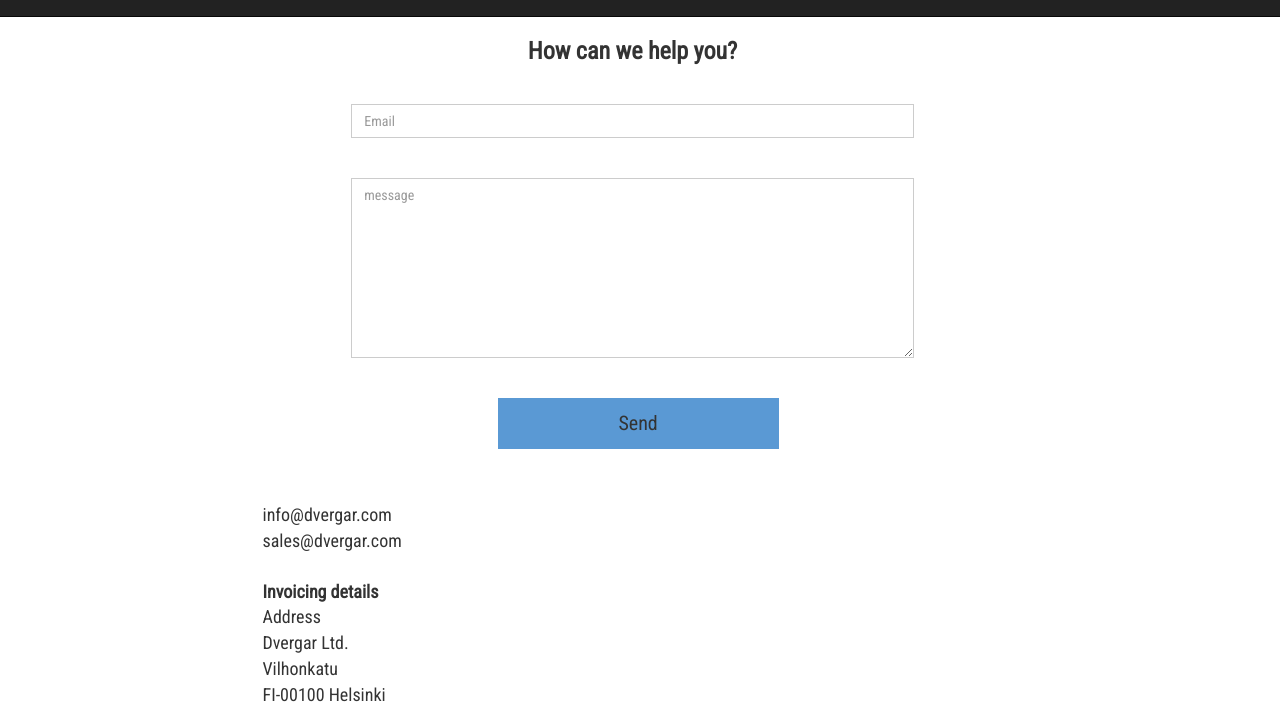
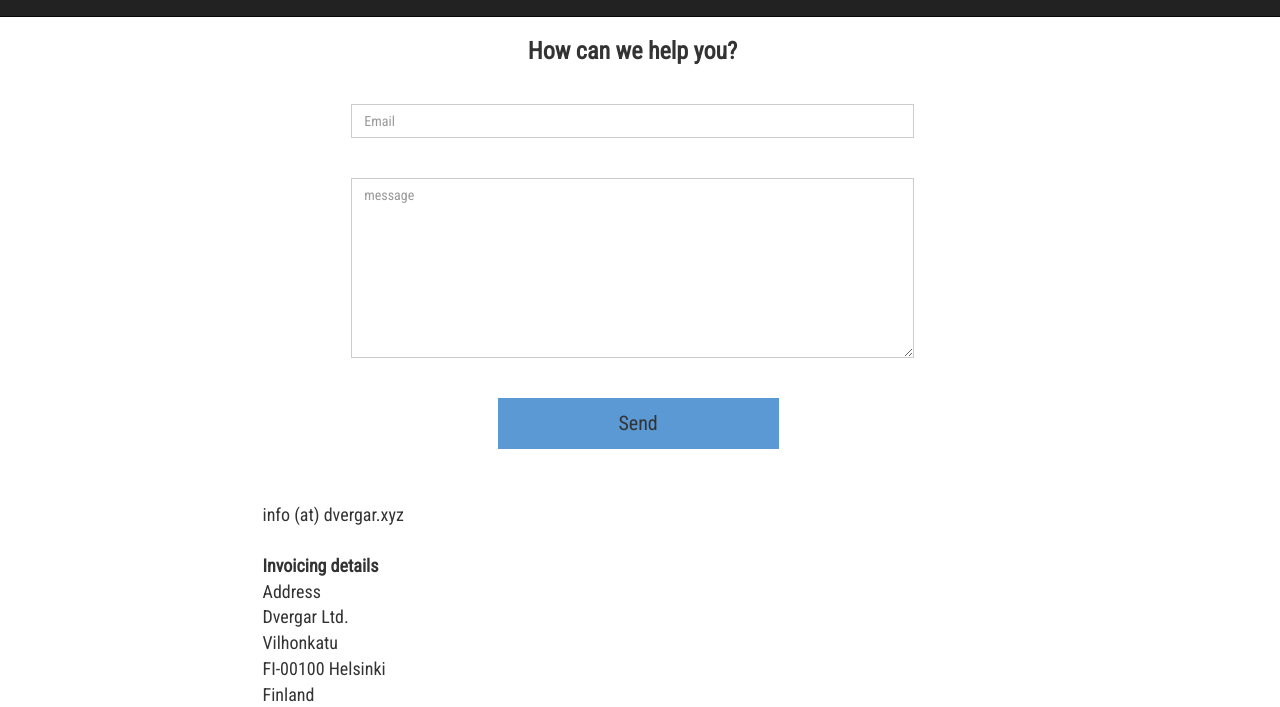
Before and after one commit to DvergarCo/DvergarCo.github.io, a plain HTML site: page contact.html in a window 1280 px wide. Shown: the part 93-800 px from the top of the page. Drawn offline with Linux system fonts and the light colour scheme.

Commit message:
Fixed email address in contact.html

```diff
--- a/contact.html
+++ b/contact.html
@@ -108,7 +108,7 @@
             <div class="col-md-2">
             </div>
             <div class="col-md-8 text-center">
-                <p class="email">info@dvergar.com</br>sales@dvergar.com</p>
+                <p class="email">info (at) dvergar.xyz</p>
             </div>
             <div class="col-md-2">
             </div>
```
